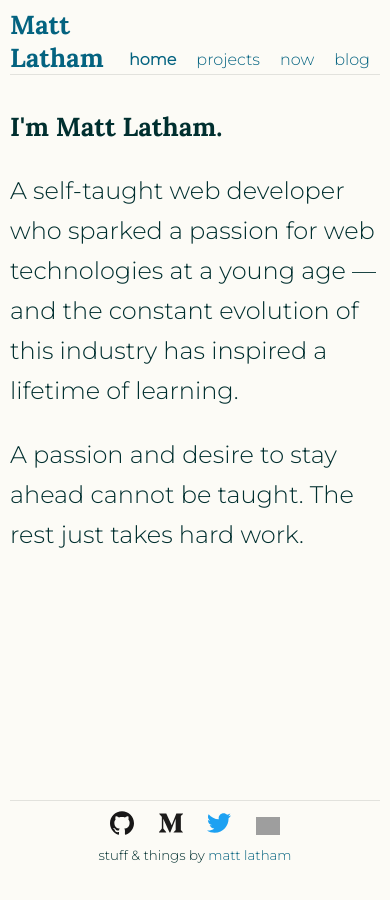
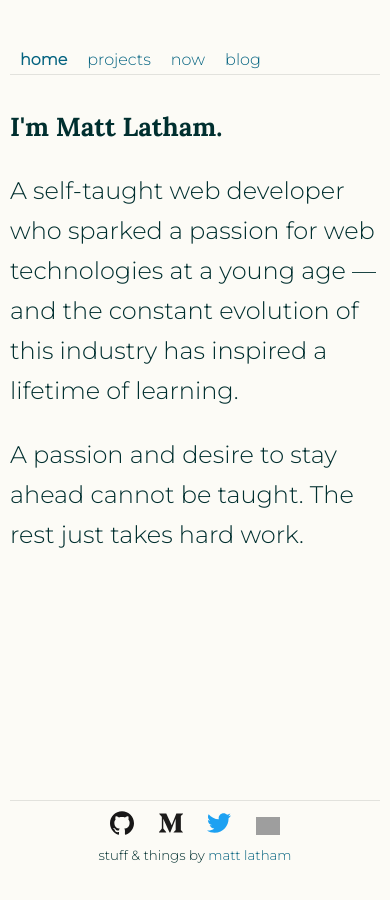
Before and after one commit to notafunction/portfolio, a Jekyll site: the page built from index.html, in a window 390 px wide. Built offline with Jekyll 4.4.1, drawn with Linux system fonts in a browser that asks for light colours; grey boxes are pictures that could not be loaded.

Commit message:
hide title on small screens

```diff
--- a/_sass/_header.scss
+++ b/_sass/_header.scss
@@ -23,6 +23,9 @@ header {
   .logo {
     font-family: $logo-font;
     font-size: 26px;
+    @media screen and (max-width: 500px) {
+      display: none;
+    }
   }
 
 }
```
